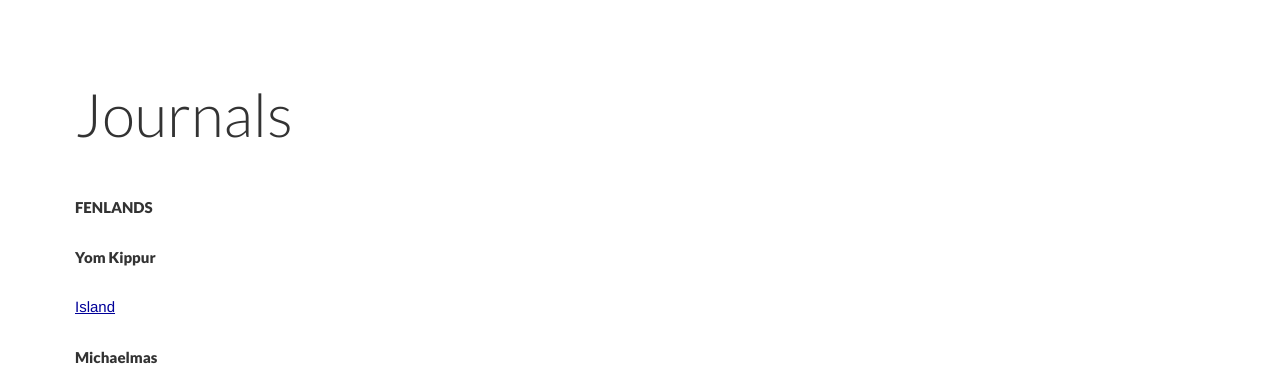
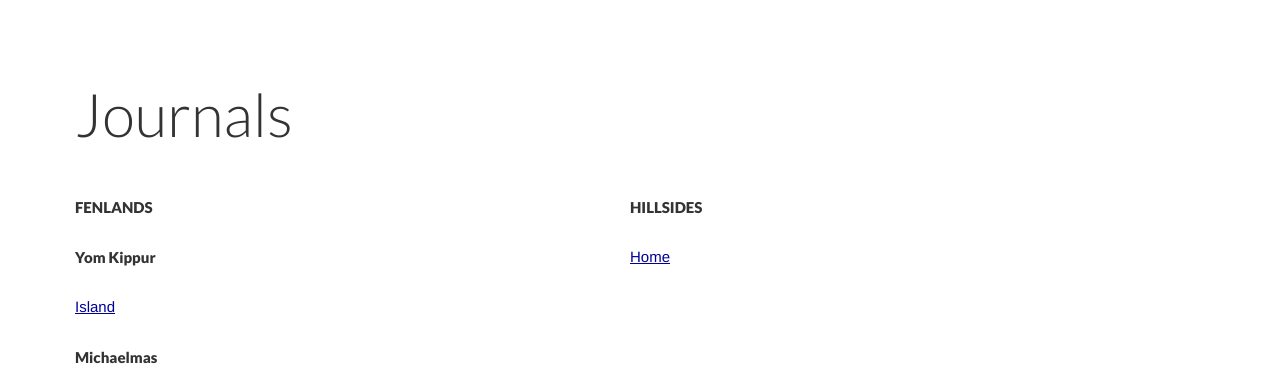
Before and after one commit to jacobandreas/writing, a Jekyll site: the page built from journals.html, in a window 1280 px wide. Shown: the top 392 px of the page. Built offline with Jekyll 4.4.1, drawn with Linux system fonts in a browser that asks for light colours; nearby versions of some CDN libraries.

Commit message:
Update index and journals to include Berkeley. # Please enter the commit message for your changes. Lines starting # with '#' will be ignored, and an empty message aborts the commit. # On branch gh-pages # Changes to be committed: #   (use "git reset HEAD <file>..." to unstage) # #	modified:   index.html #	modified:   journals.html # # Changes not staged for commit: #   (use "git add/rm <file>..." to update what will be committed) #   (use "git checkout -- <file>..." to discard changes in working directory) # #	modified:   _drafts/cambridge.md #	modified:   _drafts/columbia.md #	deleted:    _drafts/plain-bob-minor.md # # Untracked files: #   (use "git add <file>..." to include in what will be committed) # #	_drafts/bells-and-bells.md #	_drafts/nlp.md #	_drafts/poems.md

```diff
--- a/index.html
+++ b/index.html
@@ -38,7 +38,7 @@
 </div>
 
 <article class='column'>
-  {% assign latest_journal = site.categories['churchill'][0] %}
+  {% assign latest_journal = site.categories['berkeley'][0] %}
   {{ latest_journal.excerpt }}
 
   <a href='{{ site.baseurl }}{{latest_journal.url }}'>{{ latest_journal.title }}</a>;
--- a/journals.html
+++ b/journals.html
@@ -54,3 +54,12 @@
   </ul>
 </div>
 </section>
+
+<section class='column'>
+<h2>Hillsides</h2>
+<div>
+  <ul class='nobullet'>
+    <li><a href='{{ site.baseurl }}/berkeley.home.html'>Home</a></li>
+  </ul>
+</div>
+</section>
```
